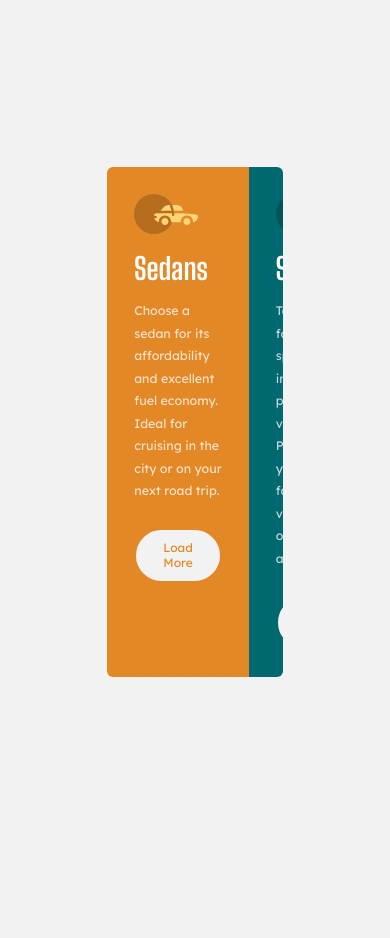
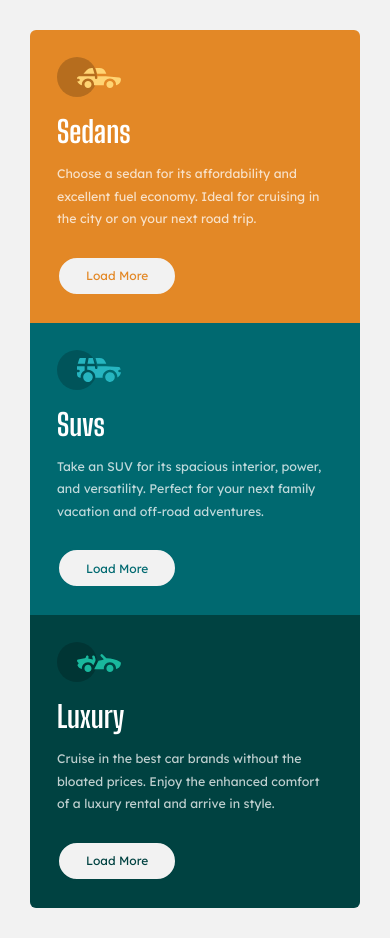
Before and after one commit to wendietbrias/frontend-mentor, a plain HTML site: page 3-column-preview-card-component-main/index.html in a window 390 px wide. Before the commit the page ends 844 px from the top, so only its background shows below. Drawn offline with Linux system fonts and the light colour scheme.

Commit message:
revisi 3 column preview card

```diff
--- a/3-column-preview-card-component-main/style.css
+++ b/3-column-preview-card-component-main/style.css
@@ -99,14 +99,20 @@ body {
   background-color: var(--very-dark-cyan);
 }
 
+@media screen and (max-width: 420px) {
+  .container {
+    padding: 2rem;
+  }
+
+  .card-container {
+    width: 100%;
+    border-radius: 6px;
+    grid-template-columns: repeat(1, 1fr);
+  }
+}
+
 @media screen and (max-width: 375px) {
   .container {
     padding: 1rem;
   }
-
-  .card-container {
-    width: 100%;
-    border-radius: 0;
-    grid-template-columns: repeat(1, 1fr);
-  }
 }
```
